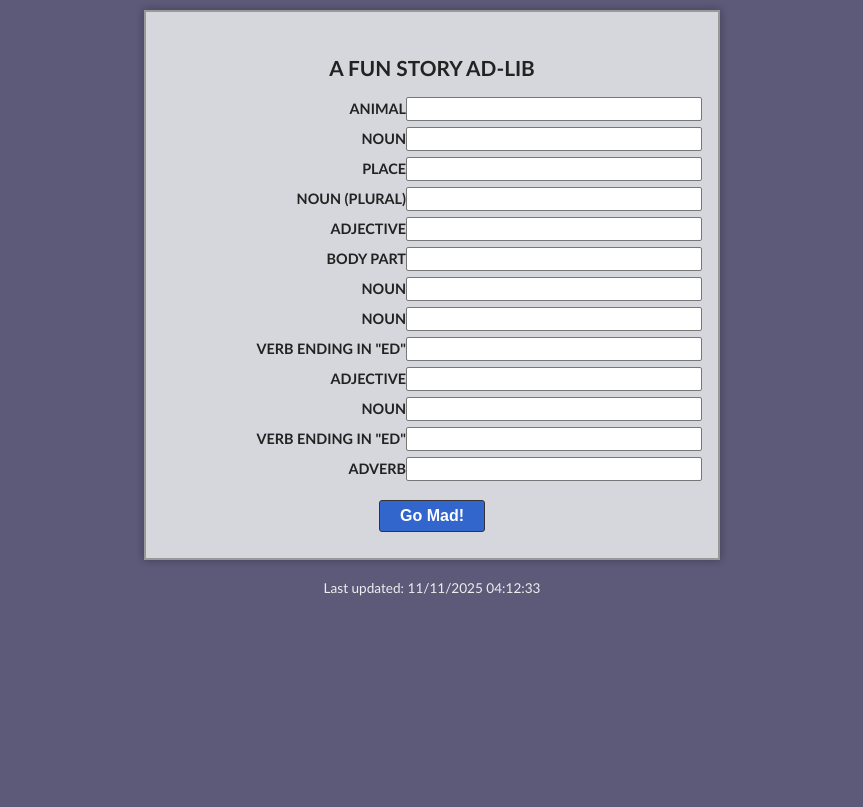
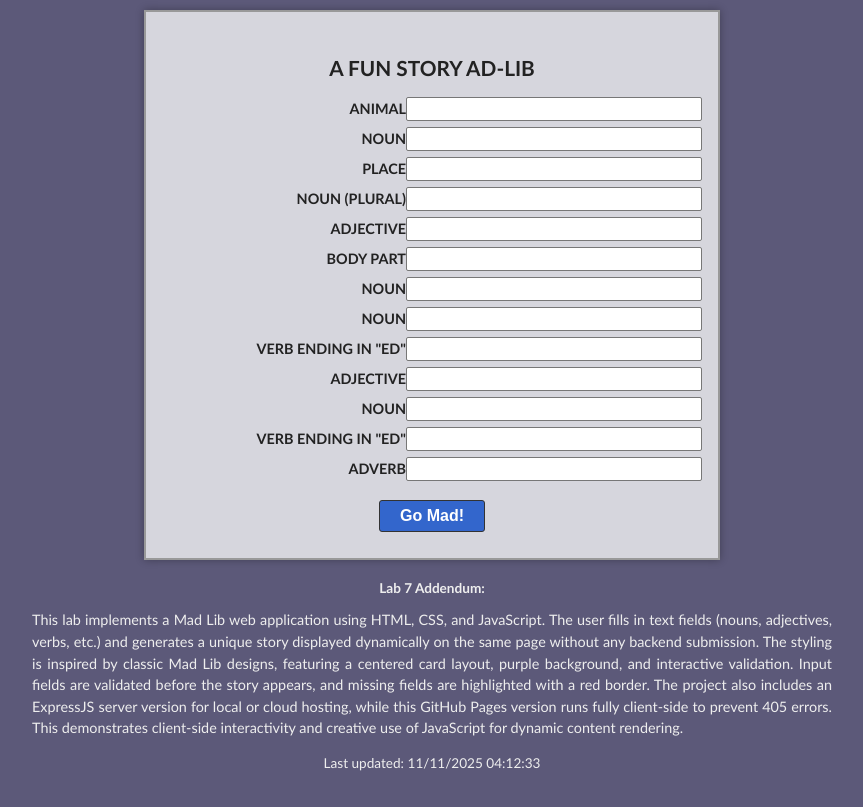
Before and after one commit to meesalagit/ITC505, a plain HTML site: page lab-7/index.html in a window 1280 px wide. Shown: the part 151-958 px from the top of the page, without its empty margins (208-1071 px from the left). Before the commit the page ends 800 px from the top, so only its background shows below. Drawn offline with Linux system fonts and the light colour scheme.

Commit message:
Update index.html

```diff
--- a/lab-7/index.html
+++ b/lab-7/index.html
@@ -90,10 +90,27 @@
     </main>
 
     <footer>
-      <p>Last updated:
-        <span id="lastModified"></span>
-      </p>
-    </footer>
+  <p><strong>Lab 7 Addendum:</strong></p>
+  <p style="max-width:800px;margin:0 auto;text-align:justify;font-size:0.9rem;line-height:1.5;">
+    This lab implements a Mad Lib web application using HTML, CSS, and JavaScript. The user fills in text fields
+    (nouns, adjectives, verbs, etc.) and generates a unique story displayed dynamically on the same page without
+    any backend submission. The styling is inspired by classic Mad Lib designs, featuring a centered card layout,
+    purple background, and interactive validation. Input fields are validated before the story appears, and
+    missing fields are highlighted with a red border. The project also includes an ExpressJS server version for
+    local or cloud hosting, while this GitHub Pages version runs fully client-side to prevent 405 errors.
+    This demonstrates client-side interactivity and creative use of JavaScript for dynamic content rendering.
+  </p>
+
+  <p style="margin-top:1rem;">Last updated:
+    <span id="lastModified"></span>
+  </p>
+</footer>
+
+<script>
+  var x = document.lastModified;
+  document.getElementById('lastModified').textContent = x;
+</script>
+
   </div>
 
   <script>
```
